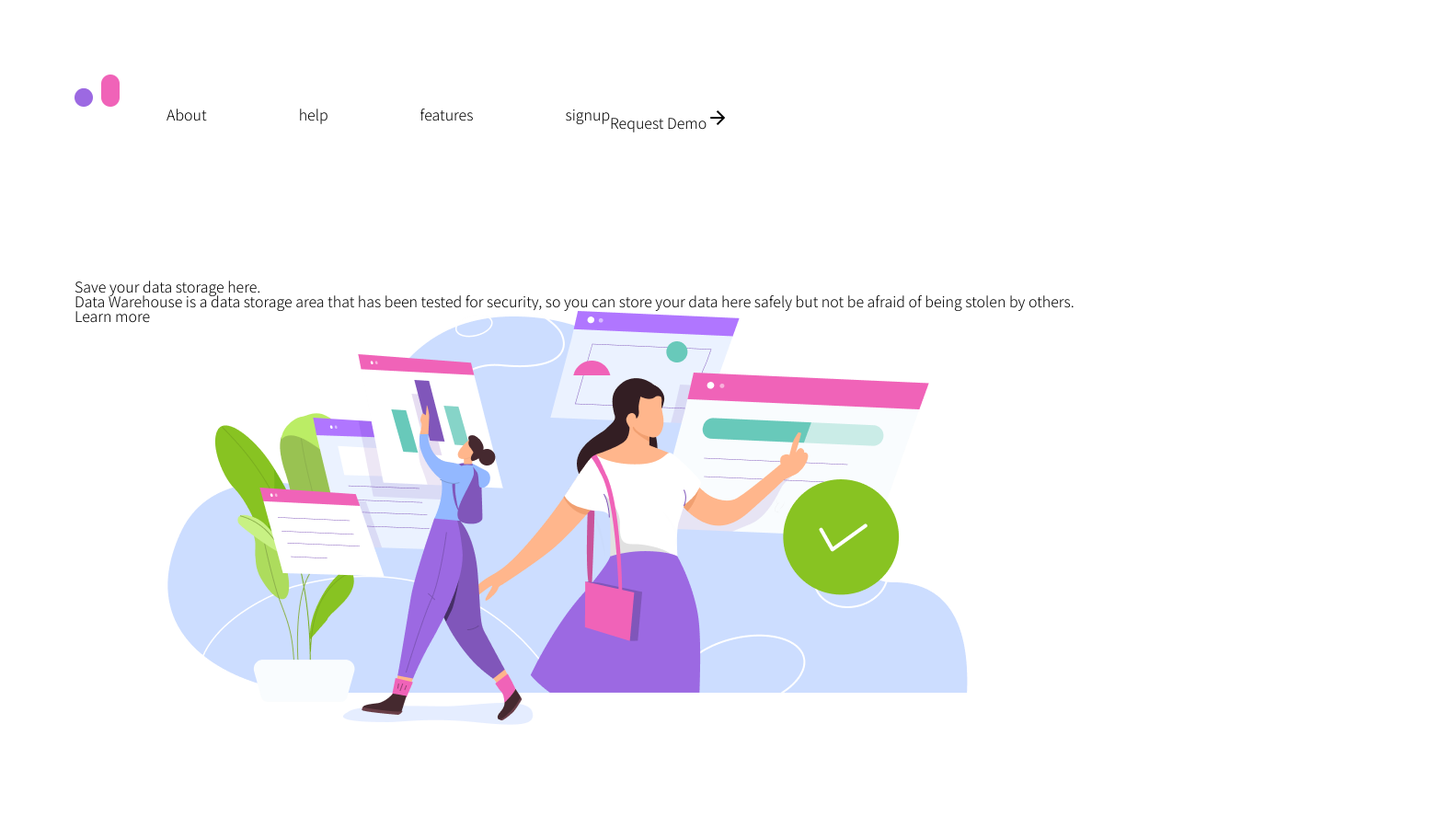
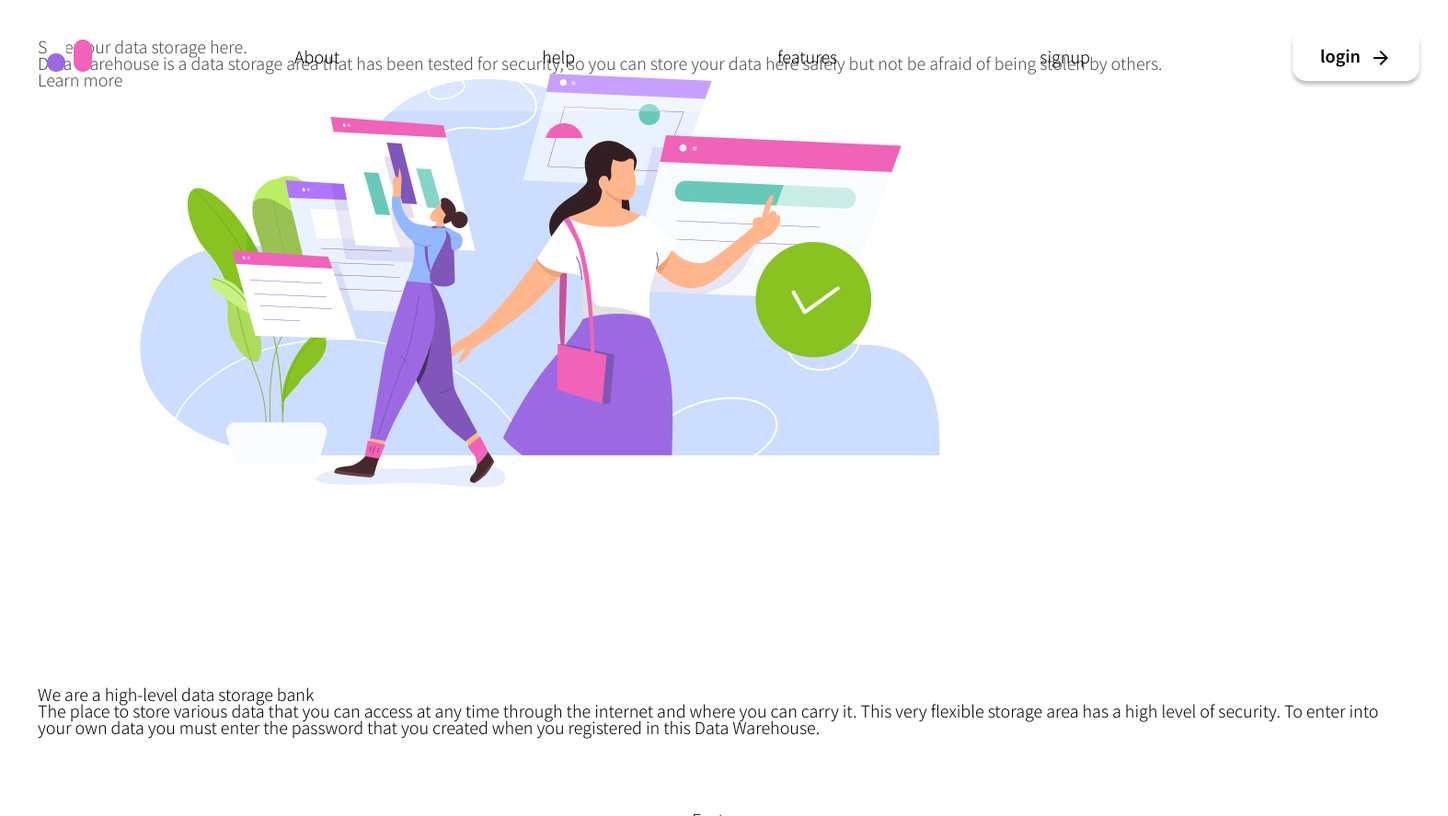
Before and after one commit to kyeohana/BrandWeb, a plain HTML site: page brand/src/main/resources/templates/intro.html in a window 1280 px wide. Shown: the top 887 px of the page at 92% size, 1574 px wide, since content can reach past the window. Drawn offline with nearby package versions, Linux system fonts and the light colour scheme.

Commit message:
animation css commit

```diff
--- a/brand/build/resources/main/static/css/common.css
+++ b/brand/build/resources/main/static/css/common.css
@@ -3,7 +3,7 @@
 @import url('https://fonts.googleapis.com/css2?family=Noto+Sans+KR:wght@100..900&family=Open+Sans:ital,wght@0,300..800;1,300..800&display=swap');
 
 :root {
-    --container-width : 1296px;
+    --container-width : 1492px;
 }
 
 body {
@@ -11,6 +11,44 @@ body {
     font-optical-sizing: auto;
     font-weight: 300;
     font-style: normal;
+    font-size: large;
+    overflow-x: hidden;
+}
+
+section {
+    opacity: 0;
+    transform: translateY(500px);
+    transition: opacity 1.0s ease, transform 1.0s ease;
+}
+
+section.active {
+    opacity: 1;
+    transform: translateY(0);
+}
+
+body>header {
+    position: fixed;
+    width: 100%;
+    background-color: rgba(255, 255, 255, 0.3);
+    padding: 0 10px;
+    transition: background-color 0.5s ease, box-shadow 0.5s ease;
+    z-index: 1000;
+}
+
+body>header.fixed {
+    background-color: #ffffff;
+    box-shadow: 0 19px 38px rgba(0,0,0,0.30), 0 15px 12px rgba(0,0,0,0.22);
+}
+
+body > header > div {
+    display : flex;
+    justify-content: space-between;
+    align-items: center;
+}
+
+body > header > div{
+    display:flex;
+    align-items: center;
 }
 
 .logo {
@@ -23,17 +61,63 @@ body {
 .container{
      margin : 0 auto;
      width : var(--container-width);
-     padding : 81px;
+     padding : 41px;
 }
 
 .banner {
-    width : 1120px;
-    height: 60px;
+    display: flex;
+    justify-content: space-between;
+    align-items: center;
+    width : var(--container-width);
+}
+
+.banner h1 {
+    order: 1;
 }
 
 .banner li {
-    float : left;
-    margin-left : 100px;
+    order: 2;
+}
+
+.banner li a:before{
+    content: "";
+    width: 0;
+    height: 5px;
+    background-color: #00bcd4;
+    position: absolute;
+    top: 120%;
+    left: 0;
+    transition: all 0.5s;
+}
+
+.banner li a:after{
+    content: "";
+    width: 0;
+    height: 5px;
+    background-color: #f0f;
+    position: absolute;
+    top: 120%;
+    right: 0;
+    transition: all 0.5s;
+}
+
+.banner li a:hover:before {
+    width: 50%;
+    transform: translateX(100%);
+}
+
+.banner li a:hover:after {
+    width: 50%;
+    transform: translateX(-100%);
+}
+
+.banner nav {
+    order : 3;
+}
+
+.banner nav:hover{
+    transition: all 3s;
+    transform: rotate(360deg);
 }
 
 .main{
@@ -49,3 +133,16 @@ body {
 .section_4 h1 {
     text-align: center;
 }
+
+.white-btn{
+    line-height: 39px;
+    box-shadow : 0px 4px 4px rgba(0, 0, 0, 0.25);
+    padding: 15px 30px;
+    border-radius: 15px;
+    font-weight: 600;
+}
+
+.white-btn > span {
+    vertical-align: middle;
+    margin-left: 10px;
+}
--- a/brand/src/main/resources/static/css/common.css
+++ b/brand/src/main/resources/static/css/common.css
@@ -3,7 +3,7 @@
 @import url('https://fonts.googleapis.com/css2?family=Noto+Sans+KR:wght@100..900&family=Open+Sans:ital,wght@0,300..800;1,300..800&display=swap');
 
 :root {
-    --container-width : 1296px;
+    --container-width : 1492px;
 }
 
 body {
@@ -11,6 +11,44 @@ body {
     font-optical-sizing: auto;
     font-weight: 300;
     font-style: normal;
+    font-size: large;
+    overflow-x: hidden;
+}
+
+section {
+    opacity: 0;
+    transform: translateY(500px);
+    transition: opacity 1.0s ease, transform 1.0s ease;
+}
+
+section.active {
+    opacity: 1;
+    transform: translateY(0);
+}
+
+body>header {
+    position: fixed;
+    width: 100%;
+    background-color: rgba(255, 255, 255, 0.3);
+    padding: 0 10px;
+    transition: background-color 0.5s ease, box-shadow 0.5s ease;
+    z-index: 1000;
+}
+
+body>header.fixed {
+    background-color: #ffffff;
+    box-shadow: 0 19px 38px rgba(0,0,0,0.30), 0 15px 12px rgba(0,0,0,0.22);
+}
+
+body > header > div {
+    display : flex;
+    justify-content: space-between;
+    align-items: center;
+}
+
+body > header > div{
+    display:flex;
+    align-items: center;
 }
 
 .logo {
@@ -23,17 +61,63 @@ body {
 .container{
      margin : 0 auto;
      width : var(--container-width);
-     padding : 81px;
+     padding : 41px;
 }
 
 .banner {
-    width : 1120px;
-    height: 60px;
+    display: flex;
+    justify-content: space-between;
+    align-items: center;
+    width : var(--container-width);
+}
+
+.banner h1 {
+    order: 1;
 }
 
 .banner li {
-    float : left;
-    margin-left : 100px;
+    order: 2;
+}
+
+.banner li a:before{
+    content: "";
+    width: 0;
+    height: 5px;
+    background-color: #00bcd4;
+    position: absolute;
+    top: 120%;
+    left: 0;
+    transition: all 0.5s;
+}
+
+.banner li a:after{
+    content: "";
+    width: 0;
+    height: 5px;
+    background-color: #f0f;
+    position: absolute;
+    top: 120%;
+    right: 0;
+    transition: all 0.5s;
+}
+
+.banner li a:hover:before {
+    width: 50%;
+    transform: translateX(100%);
+}
+
+.banner li a:hover:after {
+    width: 50%;
+    transform: translateX(-100%);
+}
+
+.banner nav {
+    order : 3;
+}
+
+.banner nav:hover{
+    transition: all 3s;
+    transform: rotate(360deg);
 }
 
 .main{
@@ -49,3 +133,16 @@ body {
 .section_4 h1 {
     text-align: center;
 }
+
+.white-btn{
+    line-height: 39px;
+    box-shadow : 0px 4px 4px rgba(0, 0, 0, 0.25);
+    padding: 15px 30px;
+    border-radius: 15px;
+    font-weight: 600;
+}
+
+.white-btn > span {
+    vertical-align: middle;
+    margin-left: 10px;
+}
--- a/brand/src/main/resources/templates/intro.html
+++ b/brand/src/main/resources/templates/intro.html
@@ -1,10 +1,12 @@
 <!DOCTYPE html>
 <html lang="en">
+
 <head>
     <meta charset="UTF-8">
     <meta name="viewport" content="width=device-width, initial-scale=1.0">
     <title>Brand WebSite</title>
-    <link rel="stylesheet" href="https://fonts.googleapis.com/css2?family=Material+Symbols+Outlined:opsz,wght,FILL,GRAD@24,400,0,0" />
+    <link rel="stylesheet"
+        href="https://fonts.googleapis.com/css2?family=Material+Symbols+Outlined:opsz,wght,FILL,GRAD@24,400,0,0" />
     <script src="https://cdnjs.cloudflare.com/ajax/libs/jquery/2.2.4/jquery.min.js"></script>
     <script src="https://cdnjs.cloudflare.com/ajax/libs/slick-carousel/1.9.0/slick.min.js"></script>
     <link rel="stylesheet" href="https://cdnjs.cloudflare.com/ajax/libs/slick-carousel/1.9.0/slick.min.css">
@@ -13,22 +15,50 @@
 </head>
 
 <script>
-$(document).ready(function(){
+    $(document).ready(function () {
+        var header = $("body > header");
+        var sections = $("section");
+
         $('.template_slide').slick({
-        autoplay:true,
+            autoplay: true,
             autoplaySpeed: 5000,
+            prevArrow: $('.slide_left'),
+            nextArrow: $('.slide_right')
+        });
 
-        prevArrow:$('.slide_left'),
-        nextArrow:$('.slide_right')
+        $(window).scroll(function () {
+            if ($(this).scrollTop() > 10) {
+                header.addClass("fixed");
+            } else {
+                header.removeClass("fixed");
+            }
+        });
+
+        function checkScroll (){
+            var windowHeight = $(window).height();
+            var scrollPostion = $(window).scrollTop();
+
+            sections.each(function() {
+                var offset = $(this).offset().top;
+
+                if (scrollPostion + windowHeight >= offset) {
+                    $(this).addClass("active");
+                }
+            });
+        };
+
+        $(window).scroll(function () {
+            checkScroll();
         });
     });
 </script>
+
 <body>
     <header>
-        <div class ="container">
-            <ui class ="banner" style="list-style:none;">
+        <div class="container">
+            <ui class="banner" style="list-style:none;">
                 <h1>
-                    <img src="/img/logo.png" class = "logo" alt="로고">
+                    <img hef = "" src="/img/logo.png" class="logo" alt="로고">
                 </h1>
                 <li>
                     <a href="">About</a>
@@ -43,7 +73,7 @@ $(document).ready(function(){
                     <a href="">signup</a>
                 </li>
                 <nav>
-                    <a href="">Request Demo<span class="material-symbols-outlined">
+                    <a href="" class = "white-btn">login<span class="material-symbols-outlined">
                             arrow_forward</span>
                     </a>
                 </nav>
@@ -51,26 +81,29 @@ $(document).ready(function(){
         </div>
     </header>
 
-    <section class = "container section_1">
+    <div class="container section_1">
         <h1>Save your data storage here.</h1>
-        <h2>Data Warehouse is a data storage area that has been tested for security, so you can store your data here safely but not be afraid of being stolen by others.</h2>
-        <a href="" class ="sec_btn">Learn more</a>
-        <img src="/img/Main.png" class ="main" alt="메인">
-    </section>
+        <h2>Data Warehouse is a data storage area that has been tested for security, so you can store your data here
+            safely but not be afraid of being stolen by others.</h2>
+        <a href="" class="sec_btn">Learn more</a>
+        <img src="/img/Main.png" class="main" alt="메인">
+    </div>
 
-    <section class = "container section_2">
+    <section class="container section_2">
         <img src="" alt="">
         <p></p>
         <p></p>
     </section>
 
-    <section class = "container section_3">
+    <section class="container section_3">
         <img src="" alt="">
         <p>We are a high-level data storage bank</p>
-        <p>The place to store various data that you can access at any time through the internet and where you can carry it. This very flexible storage area has a high level of security. To enter into your own data you must enter the password that you created when you registered in this Data Warehouse.</p>
+        <p>The place to store various data that you can access at any time through the internet and where you can carry
+            it. This very flexible storage area has a high level of security. To enter into your own data you must enter
+            the password that you created when you registered in this Data Warehouse.</p>
     </section>
 
-    <section class = "container section_4">
+    <section class="container section_4">
         <h1>
             Features
         </h1>
@@ -82,12 +115,13 @@ $(document).ready(function(){
                 who store data in this Data Warehouse.
             </p>
         </h2>
-        <ui class = "card_gd">
+        <ui class="card_gd">
             <li>
                 <span>
                     <img src="/img/features1.png" alt="상자들고 있는 사람"></img>
                     <p>Search Data</p>
-                    <p>Don’t worry if your data is very large, the Data Warehoue provides a search engine, which is useful for making it easier to find data effectively saving time.</p>
+                    <p>Don’t worry if your data is very large, the Data Warehoue provides a search engine, which is
+                        useful for making it easier to find data effectively saving time.</p>
                     <p>
                         <a href="">Learn more</a>
                         <span>Rectangle 26</span>
@@ -99,7 +133,8 @@ $(document).ready(function(){
                 <span>
                     <img src="/img/features1.png" alt="상자들고 있는 사람"></img>
                     <p>Search Data</p>
-                    <p>Don’t worry if your data is very large, the Data Warehoue provides a search engine, which is useful for making it easier to find data effectively saving time.</p>
+                    <p>Don’t worry if your data is very large, the Data Warehoue provides a search engine, which is
+                        useful for making it easier to find data effectively saving time.</p>
                     <p>
                         <a href="">Learn more</a>
                         <span>Rectangle 26</span>
@@ -111,7 +146,8 @@ $(document).ready(function(){
                 <span>
                     <img src="/img/features1.png" alt="상자들고 있는 사람"></img>
                     <p>Search Data</p>
-                    <p>Don’t worry if your data is very large, the Data Warehoue provides a search engine, which is useful for making it easier to find data effectively saving time.</p>
+                    <p>Don’t worry if your data is very large, the Data Warehoue provides a search engine, which is
+                        useful for making it easier to find data effectively saving time.</p>
                     <p>
                         <a href="">Learn more</a>
                         <span>Rectangle 26</span>
@@ -123,7 +159,8 @@ $(document).ready(function(){
                 <span>
                     <img src="/img/features1.png" alt="상자들고 있는 사람"></img>
                     <p>Search Data</p>
-                    <p>Don’t worry if your data is very large, the Data Warehoue provides a search engine, which is useful for making it easier to find data effectively saving time.</p>
+                    <p>Don’t worry if your data is very large, the Data Warehoue provides a search engine, which is
+                        useful for making it easier to find data effectively saving time.</p>
                     <p>
                         <a href="">Learn more</a>
                         <span>Rectangle 26</span>
@@ -134,26 +171,29 @@ $(document).ready(function(){
         </ui>
     </section>
 
-    <section class = "container">
+    <section class="container">
         <h2>template</h2>
-        <div class ="template_slide">
+        <div class="template_slide">
             <div>
                 <img src="/img/template1.png" alt="">
                 <p>John Fang</p>
                 <p>wordfaang.com</p>
-                <p>Suspendisse ultrices at diam lectus nullam. Nisl, sagittis viverra enim erat tortor ultricies massa turpis. Arcu pulvinar aenean nam laoreet nulla.</p>
+                <p>Suspendisse ultrices at diam lectus nullam. Nisl, sagittis viverra enim erat tortor ultricies massa
+                    turpis. Arcu pulvinar aenean nam laoreet nulla.</p>
             </div>
             <div>
                 <img src="/img/template1.png" alt="">
                 <p>John Fang</p>
                 <p>wordfaang.com</p>
-                <p>Suspendisse ultrices at diam lectus nullam. Nisl, sagittis viverra enim erat tortor ultricies massa turpis. Arcu pulvinar aenean nam laoreet nulla.</p>
+                <p>Suspendisse ultrices at diam lectus nullam. Nisl, sagittis viverra enim erat tortor ultricies massa
+                    turpis. Arcu pulvinar aenean nam laoreet nulla.</p>
             </div>
             <div>
                 <img src="/img/template1.png" alt="">
                 <p>John Fang</p>
                 <p>wordfaang.com</p>
-                <p>Suspendisse ultrices at diam lectus nullam. Nisl, sagittis viverra enim erat tortor ultricies massa turpis. Arcu pulvinar aenean nam laoreet nulla.</p>
+                <p>Suspendisse ultrices at diam lectus nullam. Nisl, sagittis viverra enim erat tortor ultricies massa
+                    turpis. Arcu pulvinar aenean nam laoreet nulla.</p>
             </div>
         </div>
         <button span class="material-symbols-outlined slide_left">
@@ -164,7 +204,7 @@ $(document).ready(function(){
         </button span>
     </section>
 
-    <section class = "container">
+    <section class="container">
         <li>
             <p>Try for free!</p>
         </li>
@@ -179,7 +219,7 @@ $(document).ready(function(){
 
     </section>
 
-    <footer class = "container">
+    <footer class="container">
         <div>
             <h3>
                 DataWarehouse
@@ -250,4 +290,5 @@ $(document).ready(function(){
     </footer>
 
 </body>
+
 </html>
```
Also changed, not shown: brand/build/resources/main/static/css/reset.css (+110 -21 lines), brand/build/resources/main/templates/intro.html (+71 -30 lines), brand/src/main/resources/static/css/reset.css (+110 -21 lines). Lines whose indentation alone changed are shown as unchanged.
